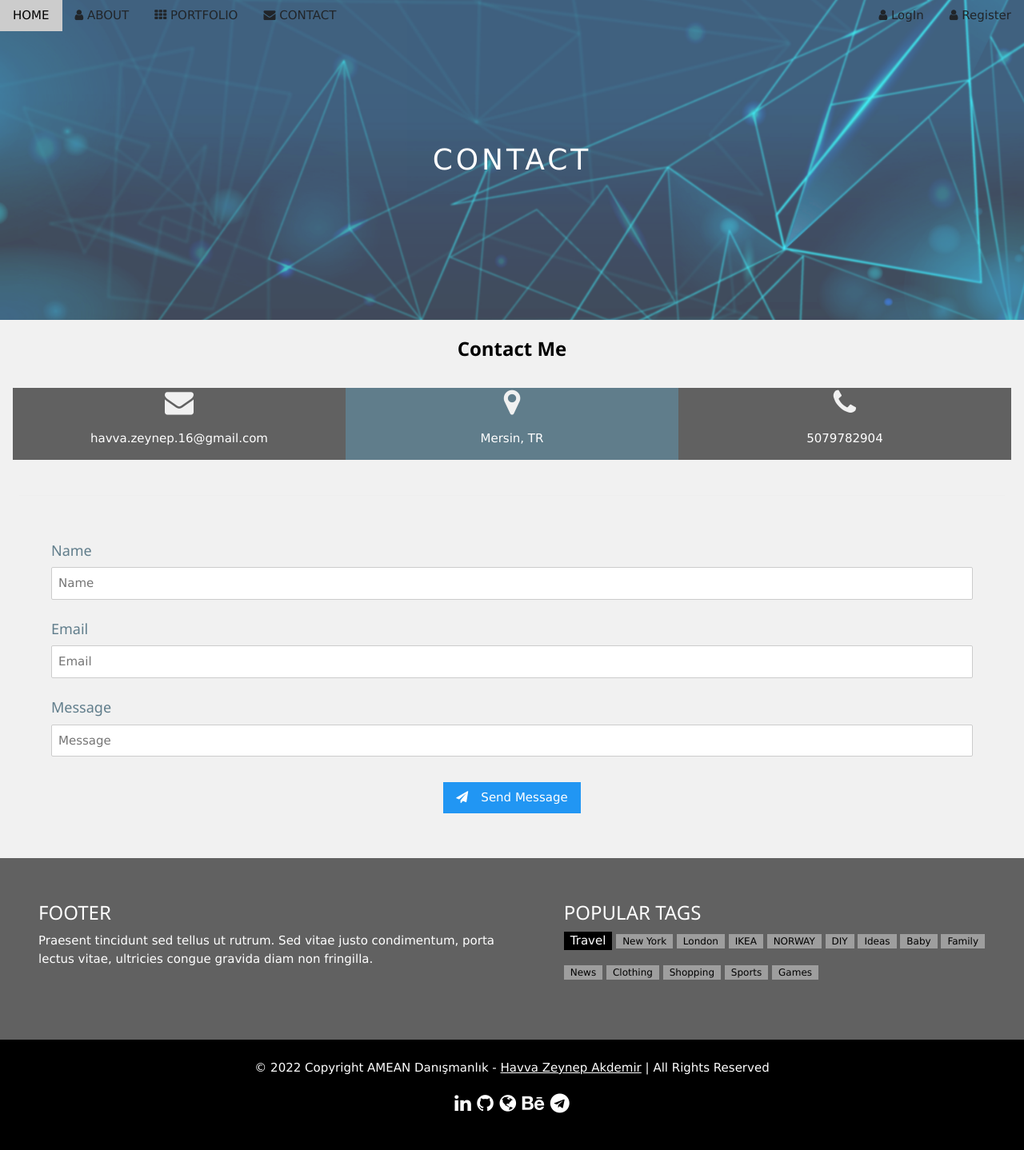
After one commit to Havvazeynep/PHP-project, a PHP site: page /contact.php in a window 1280 px wide. The commit adds this page. Shown: the whole page at 80% size. Run offline with PHP 8.4, Linux system fonts and the light colour scheme.

Commit message:
Create a Contact Form Using PDO

```diff
--- a/assets/css/style.css
+++ b/assets/css/style.css
@@ -29,8 +29,8 @@ body, html {
 
 /* Third image (Contact) */
 .bgimg-3 {
-  background-image: url("/w3images/parallax3.jpg");
-  min-height: 400px;
+  background-image: url("../img/bg-3.jpg");
+  min-height: 100%;
 }
 
 .w3-wide {letter-spacing: 10px;}
--- a/components/footer.php
+++ b/components/footer.php
@@ -1,13 +1,32 @@
 <!-- Footer -->
-<footer class="w3-center w3-black w3-padding-64 w3-opacity w3-hover-opacity-off">
-  <a href="#home" class="w3-button w3-light-grey"><i class="fa fa-arrow-up w3-margin-right"></i>To the top</a>
+<footer class="w3-container w3-padding-32 w3-dark-grey">
+  <div class="w3-row-padding">
+    <div class="w3-cell w3-padding-large">
+      <h3>FOOTER</h3>
+      <p>Praesent tincidunt sed tellus ut rutrum. Sed vitae justo condimentum, porta lectus vitae, ultricies congue gravida diam non fringilla.</p>
+    </div>
+
+    <div class="w3-cell w3-padding-large">
+      <h3>POPULAR TAGS</h3>
+      <p>
+        <span class="w3-tag w3-black w3-margin-bottom">Travel</span> <span class="w3-tag w3-grey w3-small w3-margin-bottom">New York</span> <span class="w3-tag w3-grey w3-small w3-margin-bottom">London</span>
+        <span class="w3-tag w3-grey w3-small w3-margin-bottom">IKEA</span> <span class="w3-tag w3-grey w3-small w3-margin-bottom">NORWAY</span> <span class="w3-tag w3-grey w3-small w3-margin-bottom">DIY</span>
+        <span class="w3-tag w3-grey w3-small w3-margin-bottom">Ideas</span> <span class="w3-tag w3-grey w3-small w3-margin-bottom">Baby</span> <span class="w3-tag w3-grey w3-small w3-margin-bottom">Family</span>
+        <span class="w3-tag w3-grey w3-small w3-margin-bottom">News</span> <span class="w3-tag w3-grey w3-small w3-margin-bottom">Clothing</span> <span class="w3-tag w3-grey w3-small w3-margin-bottom">Shopping</span>
+        <span class="w3-tag w3-grey w3-small w3-margin-bottom">Sports</span> <span class="w3-tag w3-grey w3-small w3-margin-bottom">Games</span>
+      </p>
+    </div>
+
+  </div>
+</footer>
+<div class="w3-black w3-center w3-padding-24">
+<p>© 2022 Copyright AMEAN Danışmanlık - <a href="https://havva.ameandanismanlik.com/" target="_blank">Havva Zeynep Akdemir</a> | All Rights Reserved</p>
   <div class="w3-xlarge w3-section">
-    <i class="fa fa-facebook-official w3-hover-opacity"></i>
-    <i class="fa fa-instagram w3-hover-opacity"></i>
-    <i class="fa fa-snapchat w3-hover-opacity"></i>
-    <i class="fa fa-pinterest-p w3-hover-opacity"></i>
-    <i class="fa fa-twitter w3-hover-opacity"></i>
-    <i class="fa fa-linkedin w3-hover-opacity"></i>
+    <a href="https://www.linkedin.com/in/havvazeynepakdemir/"><i class="fa fa-linkedin w3-hover-opacity"></i></a>
+    <a href="https://github.com/Havvazeynep"><i class="fa fa-github w3-hover-opacity"></i></a>
+    <a href="https://havva.ameandanismanlik.com/"><i class="fa fa-globe w3-hover-opacity"></i></a>
+    <a href="https://www.behance.net/havvazeynepakdemir"><i class="fa fa-behance w3-hover-opacity"></i></a>
+    <a href="https://t.me/havvazeynepakdemir"><i class="fa fa-telegram w3-hover-opacity"></i></a>
+
   </div>
-  <p>Powered by <a href="https://www.w3schools.com/w3css/default.asp" title="W3.CSS" target="_blank" class="w3-hover-text-green">w3.css</a></p>
-</footer>
+</div>
--- a/components/header.php
+++ b/components/header.php
@@ -6,7 +6,7 @@
     <a href="index.php" class="w3-bar-item w3-button">HOME</a>
     <a href="#about" class="w3-bar-item w3-button w3-hide-small"><i class="fa fa-user"></i> ABOUT</a>
     <a href="#portfolio" class="w3-bar-item w3-button w3-hide-small"><i class="fa fa-th"></i> PORTFOLIO</a>
-    <a href="#contact" class="w3-bar-item w3-button w3-hide-small"><i class="fa fa-envelope"></i> CONTACT</a>
+    <a href="contact.php" class="w3-bar-item w3-button w3-hide-small"><i class="fa fa-envelope"></i> CONTACT</a>
     <?php if (isset($_SESSION['user'])) { ?>
       <a href="./db/logout.php" class="w3-bar-item w3-button w3-hide-small w3-right w3-hover-red">
         <i class="fa fa-user"></i> Logout
--- /dev/null
+++ b/contact.php
@@ -0,0 +1,96 @@
+<?php
+session_start();
+?>
+<!DOCTYPE html>
+<html lang="en">
+
+<head>
+    <meta charset="UTF-8">
+    <meta name="viewport" content="width=device-width, initial-scale=1.0">
+    <title>Contact</title>
+    <meta name="description" content="PHP Project - Havva Zeynep Akdemir">
+	<meta name="author" content="https://github.com/Havvazeynep , havvazeynepakdemir@gmail.com">
+	<meta name="keywords" content="HTML CSS JS Javascript Web Tasarım SQL mysql PDO PHP">
+    <link rel="icon" href="./assets/img/icon.png">
+
+    <link rel="stylesheet" href="./assets/css/style.css">
+
+    <!-- Bootstrap css link -->
+    <link href="https://cdn.jsdelivr.net/npm/bootstrap@5.2.2/dist/css/bootstrap.min.css" rel="stylesheet" integrity="sha384-Zenh87qX5JnK2Jl0vWa8Ck2rdkQ2Bzep5IDxbcnCeuOxjzrPF/et3URy9Bv1WTRi" crossorigin="anonymous">
+
+    <!-- w3schools css link -->
+    <link rel="stylesheet" href="https://www.w3schools.com/w3css/4/w3.css">
+    <link rel="stylesheet" href="https://fonts.googleapis.com/css?family=Raleway">
+    <link rel="stylesheet" href="https://cdnjs.cloudflare.com/ajax/libs/font-awesome/4.7.0/css/font-awesome.min.css">
+
+</head>
+
+<body>
+    <?php include './components/header.php' ?>
+
+    <div class="bgimg-3 w3-display-container w3-opacity-min">
+        <div class="w3-display-middle">
+            <span class="w3-xxlarge w3-text-white w3-wide">CONTACT</span>
+        </div>
+    </div>
+
+    <div class="w3-container w3-padding-large w3-light-grey">
+        <h3 id="contact" class="w3-center"><b>Contact Me</b></h3>
+        <div class="w3-row-padding w3-center w3-padding-24" style="margin:0 -16px">
+            <div class="w3-third w3-dark-grey">
+                <p><i class="fa fa-envelope w3-xxlarge w3-text-light-grey"></i></p>
+                <p>havva.zeynep.16@gmail.com</p>
+            </div>
+            <div class="w3-third w3-blue-gray">
+                <p><i class="fa fa-map-marker w3-xxlarge w3-text-light-grey"></i></p>
+                <p>Mersin, TR</p>
+            </div>
+            <div class="w3-third w3-dark-grey">
+                <p><i class="fa fa-phone w3-xxlarge w3-text-light-grey"></i></p>
+                <p>5079782904</p>
+            </div>
+        </div>
+        <hr class="w3-opacity">
+        <div class="w3-container w3-margin w3-padding-large">
+            <?php if (isset($_SESSION["alert"])) { ?>
+                <div class="alert alert-<?php echo $_SESSION["alert"]["type"]; ?>">
+                    <?php echo $_SESSION["alert"]["message"]; ?>
+                </div>
+                <?php unset($_SESSION["alert"]); ?>
+            <?php } ?>
+            <form action="./db/contact-control.php" method="post">
+                <div class="w3-section">
+                    <label class="w3-text-blue-gray">
+                        <h5>Name</h5>
+                    </label>
+                    <input class="w3-input w3-border w3-round-small" type="text" name="firstname" required placeholder="Name">
+                </div>
+                <div class="w3-section">
+                    <label class="w3-text-blue-gray">
+                        <h5>Email</h5>
+                    </label>
+                    <input class="w3-input w3-border w3-round-small" type="email" name="email" required placeholder="Email">
+                </div>
+                <div class="w3-section">
+                    <label class="w3-text-blue-gray">
+                        <h5>Message</h5>
+                    </label>
+                    <input class="w3-input w3-border w3-round-small" type="text" name="mesaj" required placeholder="Message">
+                </div>
+                <div class="w3-center">
+                    <button class="w3-button w3-section w3-blue w3-ripple w3-padding"><i class="fa fa-paper-plane w3-margin-right"></i>Send Message</button>
+                </div>
+            </form>
+        </div>
+    </div>
+
+    <?php include './components/footer.php' ?>
+
+</body>
+
+<!-- Bootstrap js links -->
+<script src="https://cdn.jsdelivr.net/npm/@popperjs/core@2.11.6/dist/umd/popper.min.js" integrity="sha384-oBqDVmMz9ATKxIep9tiCxS/Z9fNfEXiDAYTujMAeBAsjFuCZSmKbSSUnQlmh/jp3" crossorigin="anonymous"></script>
+<script src="https://cdn.jsdelivr.net/npm/bootstrap@5.2.2/dist/js/bootstrap.min.js" integrity="sha384-IDwe1+LCz02ROU9k972gdyvl+AESN10+x7tBKgc9I5HFtuNz0wWnPclzo6p9vxnk" crossorigin="anonymous"></script>
+<script src="./assets/js/script.js"></script>
+
+</html>
--- a/index.php
+++ b/index.php
@@ -5,9 +5,12 @@ session_start();
 <html lang="en">
 <head>
     <meta charset="UTF-8">
-    <meta http-equiv="X-UA-Compatible" content="IE=edge">
     <meta name="viewport" content="width=device-width, initial-scale=1.0">
     <title>Document</title>
+    <meta name="description" content="PHP Project - Havva Zeynep Akdemir">
+	<meta name="author" content="https://github.com/Havvazeynep , havvazeynepakdemir@gmail.com">
+	<meta name="keywords" content="HTML CSS JS Javascript Web Tasarım SQL mysql PDO PHP">
+    <link rel="icon" href="./assets/img/icon.png">
 
     <link rel="stylesheet" href="./assets/css/style.css">
 
```
Also changed, not shown: db/contact-control.php (added, +40 -0 lines), login.php (+5 -5 lines), register.php (+5 -6 lines), assets/img/bg-3.jpg (added), assets/img/icon.png (added).
